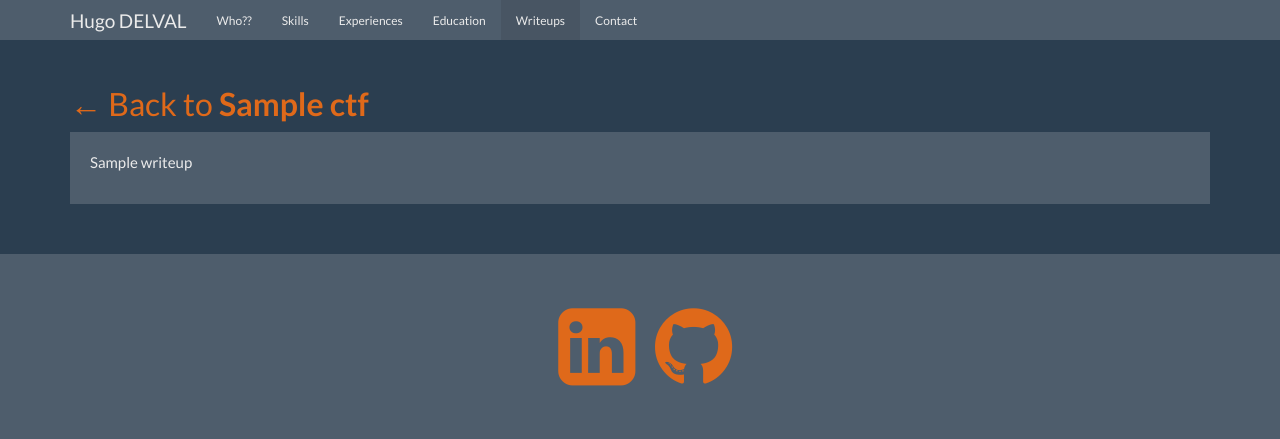
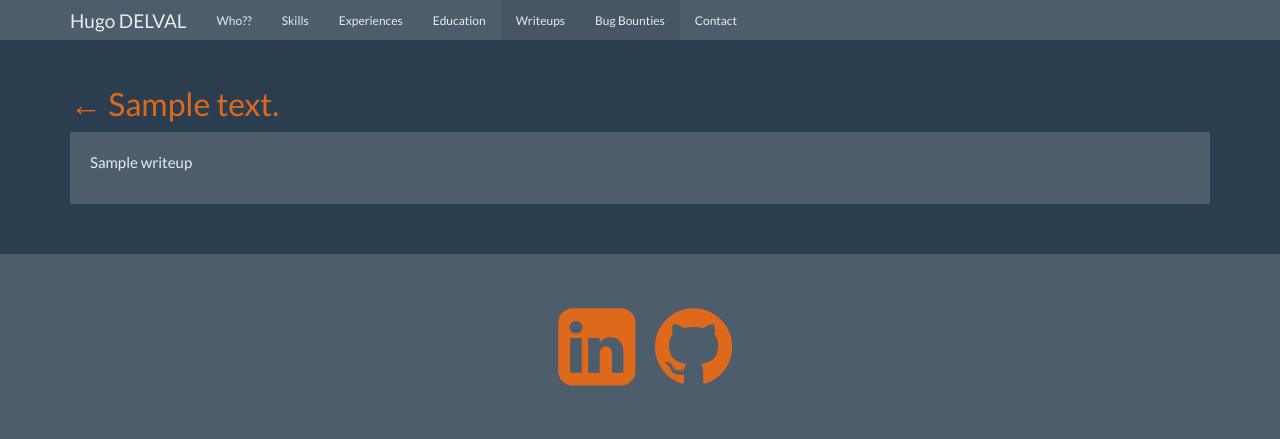
Before and after one commit to HugoDelval/webiste, a Flask app: template website/templates/writeup.html in a window 1280 px wide. Shown: the top 439 px of the page. Run offline with Flask 2, Linux system fonts and the light colour scheme; the template is opened without the code that fills it: most values are stand-ins (such as "Sample title", 1, 10 or a date in 2020); parts of the project's set-up code (start-up, migrations or seed data) failed here and were passed over; some libraries are stand-ins or nearby versions.

Commit message:
Add bug bounties

```diff
--- a/website/templates/layout.html
+++ b/website/templates/layout.html
@@ -35,7 +35,8 @@
                 <li><a href="/#skills">Skills</a></li>
                 <li><a href="/#experiences">Experiences</a></li>
                 <li><a href="/#education">Education</a></li>
-                <li class="{% block navwriteups %}{% endblock %}"><a href="/writeup">Writeups</a></li>
+                <li class="{% block nav_writeup %}{% endblock %}"><a href="/writeups">Writeups</a></li>
+                <li class="{% block nav_bugbounty %}{% endblock %}"><a href="/bug_bounties">Bug Bounties</a></li>
                 <li><a href="/#contact">Contact</a></li>
             </ul>
         </div>
--- a/website/templates/writeup.html
+++ b/website/templates/writeup.html
@@ -1,6 +1,11 @@
 {% extends "layout.html" %}
 
-{% block navwriteups %}active{% endblock %}
+{% if type == 0 %}
+    {% block nav_writeup %}active{% endblock %}
+{% elif type == 1 %}
+    {% block nav_bugbounty %}active{% endblock %}
+{% endif %}
+
 {% block css %}
     <link rel="stylesheet" type="text/css" href="https://highlightjs.org/static/demo/styles/androidstudio.css">
 {% endblock %}
@@ -9,7 +14,7 @@
 {% block body %}
 
 <h2 class="nopadding">
-    <a href="/writeup/{{ctf}}">&#8592; Back to <b>{{ctf}}</b></a>
+    <a href="{{ return_url }}">&#8592; {{ return_text }}</a>
 </h2>
 
 <div id="writeup" class="well"></div>
--- a/website/website.py
+++ b/website/website.py
@@ -1,21 +1,24 @@
-import os, sys
+import os
+import re
+import smtplib
+import sys
+
+from os import listdir
+from os.path import join, isfile, isdir, basename
+from datetime import date
 from email.mime.text import MIMEText
 from sqlite3 import dbapi2 as sqlite3
-
-from datetime import date
-
-import re
-from flask import Flask, request, session, g, redirect, url_for, abort, \
+from flask import Flask, request, g, abort, \
      render_template, jsonify
 
-import smtplib
-import skills, secrets
+import secrets
+import skills
 
 app = Flask(__name__)
 
 # Load default config
 app.config.update(dict(
-    DATABASE=os.path.join(app.root_path, 'website.db'),
+    DATABASE=join(app.root_path, 'website.db'),
     DEBUG=True,
     SECRET_KEY=secrets.key,
 ))
@@ -47,7 +50,7 @@ def get_db():
 
 
 @app.teardown_appcontext
-def close_db(error):
+def close_db(_):
     """Closes the database again at the end of the request."""
     if hasattr(g, 'sqlite_db'):
         g.sqlite_db.close()
@@ -67,9 +70,9 @@ def index():
 
 @app.route('/contact', methods=['POST'])
 def send_mail():
-    sender = request.form['sender'].encode('ascii',errors='ignore').decode('ascii')
+    sender = request.form['sender'].encode('ascii', errors='ignore').decode('ascii')
     receiver = 'hugodelval@gmail.com'
-    message = request.form['message'].encode('ascii',errors='ignore').decode('ascii')
+    message = request.form['message'].encode('ascii', errors='ignore').decode('ascii')
     response = {}
     if not isinstance(sender, str) or not re.match(r'^[^@\s]+@[^@\s]+\.[^@\s]+$', sender):
         response["msg"] = "Your email is empty or invalid."
@@ -102,40 +105,51 @@ def send_mail():
     return resp
 
 
-@app.route('/writeup', methods=['GET'])
-def ctfs():
-    writeups_dirs = [d for d in os.listdir("writeups") if os.path.isdir(os.path.join("writeups", d))]
-    return render_template('ctfs.html', writeups=sorted(writeups_dirs, reverse=True))
-
-@app.route('/writeup/<ctf>', methods=['GET'])
-def writeup_dir(ctf):
-    if not re.match(r'^[ \w.-]+$', ctf):
-        abort(403)
-    if re.search(r'\.\.', ctf):
-        abort(403)
-    if not os.path.isdir(os.path.join("writeups", ctf)):
-        abort(404)
-    writeups = [f for f in os.listdir(os.path.join("writeups", ctf)) if os.path.isfile(os.path.join("writeups", ctf, f))]
-    return render_template('writeups.html', writeups=writeups, ctf=ctf)
+@app.route('/writeups', methods=['GET'])
+def writeups():
+    writeups_dirs = [join(app.root_path, "writeups", d) for d in listdir(join(app.root_path, "writeups")) if isdir(join(app.root_path, "writeups", d))]
+    writeups = sum(map(lambda d: [(basename(d), f) for f in listdir(d) if isfile(join(d, f))], writeups_dirs), [])
+    return render_template('ctfs.html', writeups=sorted(writeups, reverse=True))
 
 
 @app.route('/writeup/<ctf>/<writeup>', methods=['GET'])
 def writeup(ctf, writeup):
     if not re.match(r'^[ \w.-]+$', ctf):
         abort(403)
-    if re.search(r'\.\.', ctf):
-        abort(403)
-    if not os.path.isdir(os.path.join("writeups", ctf)):
+    if not isdir(join(app.root_path, "writeups", ctf)):
         abort(404)
     if not re.match(r'^[ \w.-]+$', writeup):
         abort(403)
-    if re.search(r'\.\.', writeup):
-        abort(403)
-    writeup_path = os.path.join("writeups", ctf, writeup)
-    if not os.path.isfile(writeup_path):
+    writeup_path = join(app.root_path, "writeups", ctf, writeup)
+    if not isfile(writeup_path):
         abort(404)
     writeup = open(writeup_path).read()
-    return render_template('writeup.html', writeup=writeup.replace("\\", "\\\\").replace("\n", "\\n").replace("'", "\\'"), ctf=ctf)
+    return render_template('writeup.html',
+                           writeup=writeup.replace("\\", "\\\\").replace("\n", "\\n").replace("'", "\\'"),
+                           return_text="Back to the writeup list",
+                           return_url="/writeups",
+                           type=0)
+
+
+@app.route('/bug_bounties', methods=['GET'])
+def bug_bounties():
+    bug_bounties = [f for f in listdir(join(app.root_path, "bug_bounties")) if isfile(join(app.root_path, "bug_bounties", f))]
+    return render_template('bugbounties.html', bugbounties=sorted(bug_bounties, reverse=True))
+
+
+@app.route('/bug_bounties/<bb_name>', methods=['GET'])
+def bug_bounty(bb_name):
+    if not re.match(r'^[ \w.-]+$', bb_name):
+        abort(403)
+    bb_path = join(app.root_path, "bug_bounties", bb_name)
+    if not isfile(bb_path):
+        abort(404)
+    writeup = open(bb_path).read()
+    return render_template('writeup.html',
+                           writeup=writeup.replace("\\", "\\\\").replace("\n", "\\n").replace("'", "\\'"),
+                           return_text="Back to the bug bounty list",
+                           return_url="/bug_bounties",
+                           type=1)
 
 
 if __name__ == "__main__":
```
Also changed, not shown: website/templates/bugbounties.html (added, +24 -0 lines), website/templates/ctfs.html (+8 -5 lines), website/templates/writeups.html (deleted, +0 -28 lines), website/static/images/bug_bounty/cloudflare_30s.png (added), website/static/images/bug_bounty/cloudflare_racecondition.png (added), website/static/images/bug_bounty/zimbra_login_step1.png (added), website/static/images/bug_bounty/zimbra_login_step2.png (added), 3 other files.
